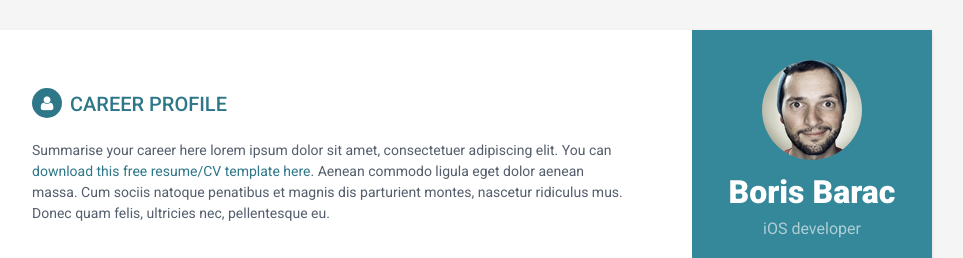
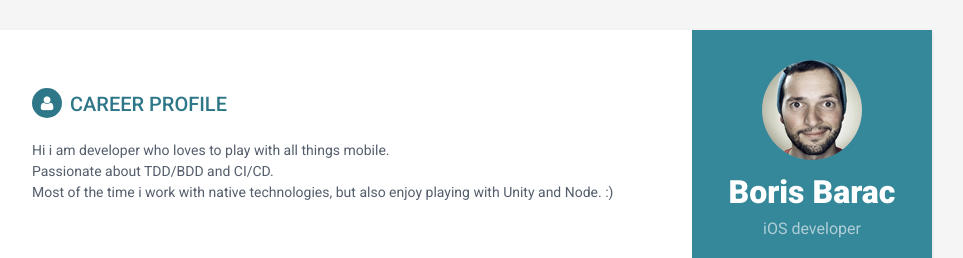
Before and after one commit to borisBarac/borisbarac.github.io, a plain HTML site: page index.html in a window 1280 px wide. Shown: the top 258 px of the page, without its empty margins (188-1151 px from the left). Drawn offline with Linux system fonts and the light colour scheme.

```diff
--- a/index.html
+++ b/index.html
@@ -75,7 +75,11 @@
             <section class="section summary-section">
                 <h2 class="section-title"><i class="fa fa-user"></i>Career Profile</h2>
                 <div class="summary">
-                    <p>Summarise your career here lorem ipsum dolor sit amet, consectetuer adipiscing elit. You can <a href="http://themes.3rdwavemedia.com/website-templates/orbit-free-resume-cv-template-for-developers/" target="_blank">download this free resume/CV template here</a>. Aenean commodo ligula eget dolor aenean massa. Cum sociis natoque penatibus et magnis dis parturient montes, nascetur ridiculus mus. Donec quam felis, ultricies nec, pellentesque eu.</p>
+                    <p>
+                        Hi i am developer who loves to play with all things mobile. <br/>
+                        Passionate about TDD/BDD and CI/CD. <br/>
+                        Most of the time i work with native technologies, but also enjoy playing with Unity and Node. :)
+                    </p>
                 </div><!--//summary-->
             </section><!--//section-->
 
```
